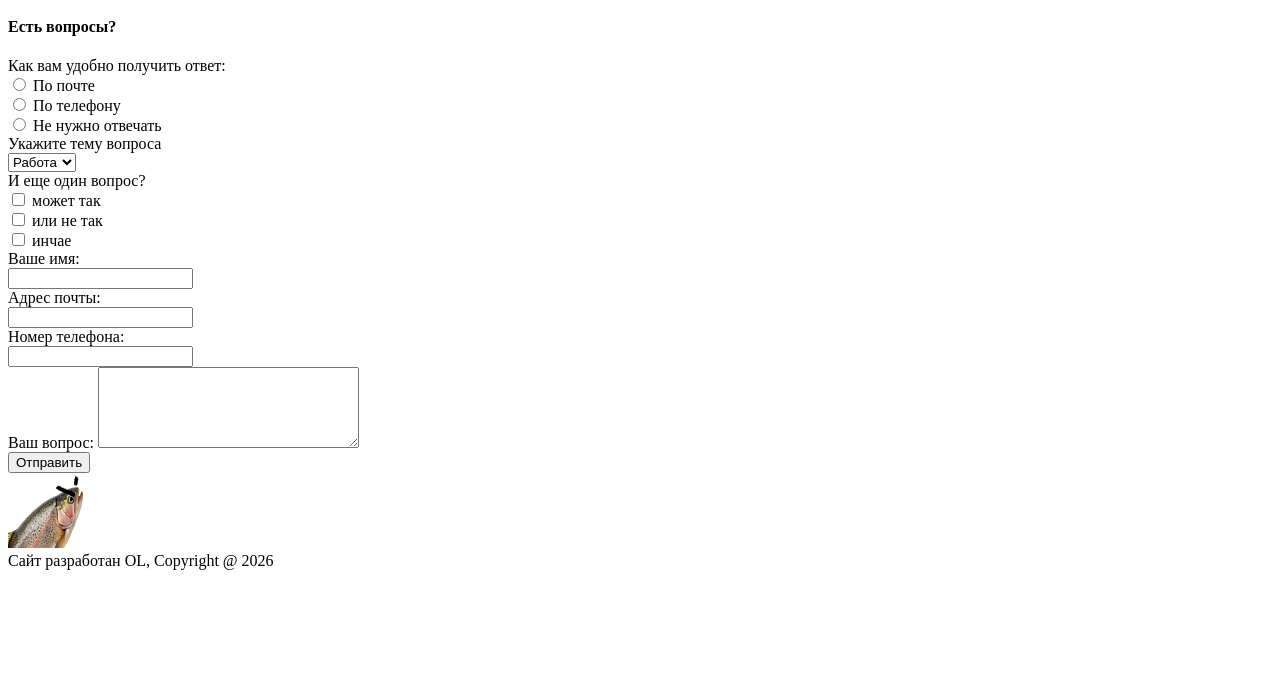
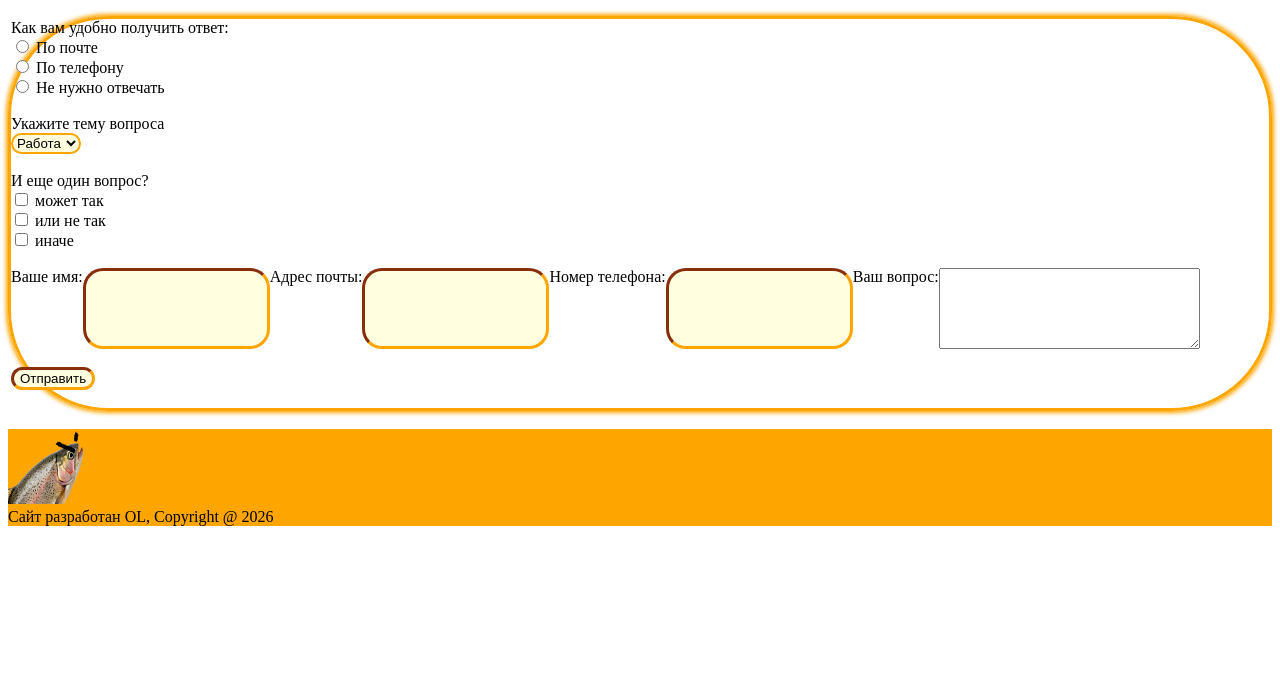
Before and after one commit to OIegsandr/WebTechTask1, a plain HTML site: page index.html in a window 1280 px wide. Shown: the part 105-800 px from the top of the page. Drawn offline with Linux system fonts and the light colour scheme.

Commit message:
SecondSeminatReady

```diff
--- a/index.html
+++ b/index.html
@@ -4,32 +4,31 @@
     <meta charset="UTF-8">
     <meta name="viewport" content="width=device-width, initial-scale=1.0">
     <title>Document</title>
+    <link rel="stylesheet" href="newStyleClass.css">
 </head>
 <body>
-    <form>
-        <div>
+    <div class="solidOrange">
         <h1>Веб - технологии</h1>
         <h3>Университет "Дубна"</h3>
-            <h4>Есть вопросы?</h4>
+    </div>
+    <form class="wholeBorderStyle">
+        <div>
             Как вам удобно получить ответ:<br>
-        </div>
-        <form>
-            <div>
             <input type="radio" id="emailMes" name="gettingMessages" value="email">
             <label for="emailMes">По почте</label><br>
             <input type="radio" id="phoneMes" name="gettingMessages" value="phone">
             <label for="phoneMes">По телефону</label><br>
             <input type="radio" id="notanyMes" name="gettingMessages" value="nothing">
             <label for="notanyMes">Не нужно отвечать</label><br>
-            </div>
+        </div><br>
         <div>
             Укажите тему вопроса<br>
-                <select>
+            <select class="pickThingStyle">
                 <option>Работа</option>
                 <option>Учеба</option>
                 <option>Прочее</option>
             </select>
-            </div>
+        </div><br>
         <div>
             И еще один вопрос?<br>
             <input type="checkbox" id="anotherQ1" name="answerQ" value="firstQ">
@@ -37,26 +36,25 @@
             <input type="checkbox" id="anotherQ2" name="answerQ" value="secondQ">
             <label for="anotherQ2">или не так</label><br>
             <input type="checkbox" id="anotherQ3" name="answerQ" value="thirdQ">
-                <label for="anotherQ3">инчае</label><br>
-            </div>
+            <label for="anotherQ3">иначе</label><br>
+        </div><br>
+        <div class="flexInputText">
+            <label for="userName">Ваше имя:</label>
+            <input type="text" name="userName" class="inputFieldStyle"><br>
+            <label for="userEmail">Адрес почты:</label>
+            <input type="email" name="userEmail" class="inputFieldStyle"><br>
+            <label for="userPhone">Номер телефона:</label>
+            <input type="text" name="userPhone" class="inputFieldStyle"><br>
+            <label for="userQuestion">Ваш вопрос:</label><br>
+            <textarea name="userQuestion" cols="30" rows="5"></textarea>
+        </div><br>
         <div>
-                <label for="userName">Ваше имя:</label><br>
-                <input type="text" name="userName"><br>
-                <label for="userEmail">Адрес почты:</label><br>
-                <input type="email" name="userEmail"><br>
-                <label for="userPhone">Номер телефона:</label><br>
-                <input type="text" name="userPhone"><br>
-                <label for="userQuestion">Ваш вопрос:</label>
-                <textarea name="userQuestion" cols="30" rows="5"></textarea>
-            </div>
-            <div>
-                <input type="submit" value="Отправить">
-            </div>
-        </form>
-        <div>
+            <input type="submit" value="Отправить" class="inputFieldStyle">
+        </div><br>
+    </form><br>
+    <div class="solidOrange">
         <img src="Images/Fish.png" height="75" width="90"><br>
         Сайт разработан OL, Copyright @ 2026<br>
     </div>
-    </form>
 </body>
 </html>
--- /dev/null
+++ b/newStyleClass.css
@@ -0,0 +1,31 @@
+.solidOrange{
+    background-color: orange;
+}
+
+.wholeBorderStyle{
+    border-style: solid;
+    border-color: orange;
+    border-radius: 100px;
+    box-shadow: 0px 0px 4px 2px orange;
+    border-image-width: 50px;
+}
+
+.inputFieldStyle{
+    border-style: solid;
+    border-color: rgb(136, 46, 11) orange orange rgb(136, 46, 11);
+    background-color: lightyellow;
+    border-radius: 20px;
+    border-width: 3px;
+}
+
+.pickThingStyle{
+    border-style: solid;
+    border-color: orange;
+    background-color: lightyellow;
+    border-radius: 20px;
+    border-width: 2px;
+}
+
+.flexInputText{
+    display: flex;
+}
```
Lines whose indentation alone changed are shown as unchanged.
